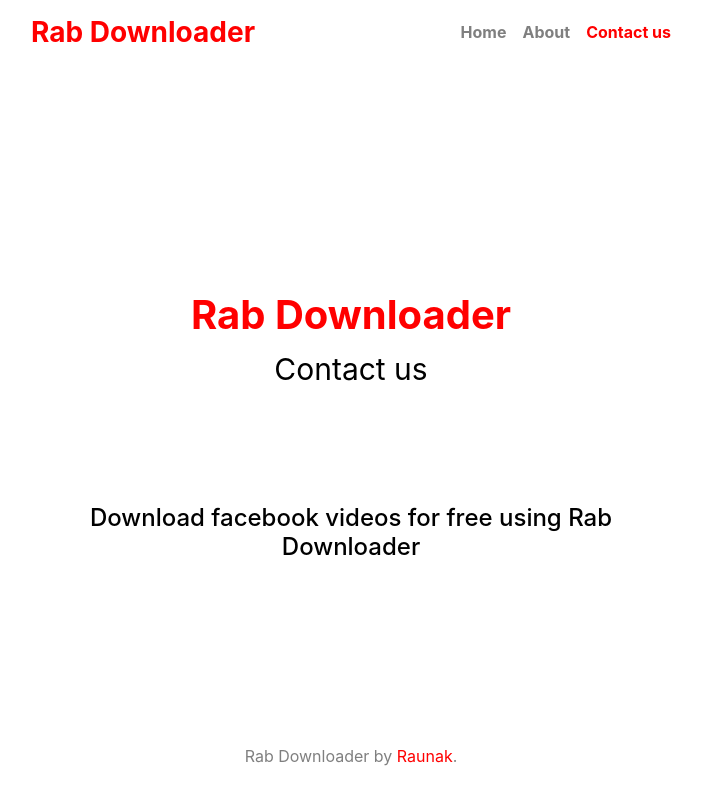
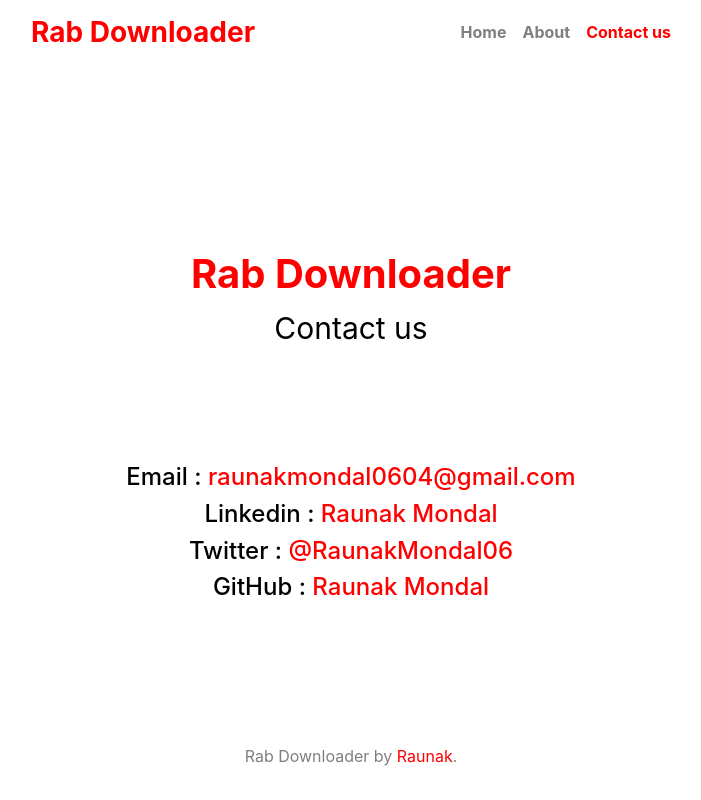
Before and after one commit to Raunak0604/Rab-Download, a Flask app: page /terms-conditions in a window 1280 px wide. Shown: the whole page, without its empty margins (289-990 px from the left). Run offline with Flask 2, Linux system fonts and the light colour scheme; some libraries are stand-ins or nearby versions.

Commit message:
File added

```diff
--- a/templates/terms-conditions.html
+++ b/templates/terms-conditions.html
@@ -54,7 +54,15 @@
 
         </div>
         <main role="main" class="inner cover">
-            <h4> Download facebook videos for free using Rab Downloader</h4>
+            <h4>Email : <a
+                href="">raunakmondal0604@gmail.com
+            </a></h4>
+            <h4>Linkedin : <a
+                href="https://www.linkedin.com/in/raunak-mondal-9aa47a232/">Raunak Mondal</a></h4>
+            <h4>Twitter : <a
+                href="https://twitter.com/RaunakMondal06">@RaunakMondal06 </a></h4>
+            <h4>GitHub : <a
+                href="https://github.com/Raunak0604">Raunak Mondal</a></h4>
         </main>
 
         <footer class="mastfoot mt-auto">
```
